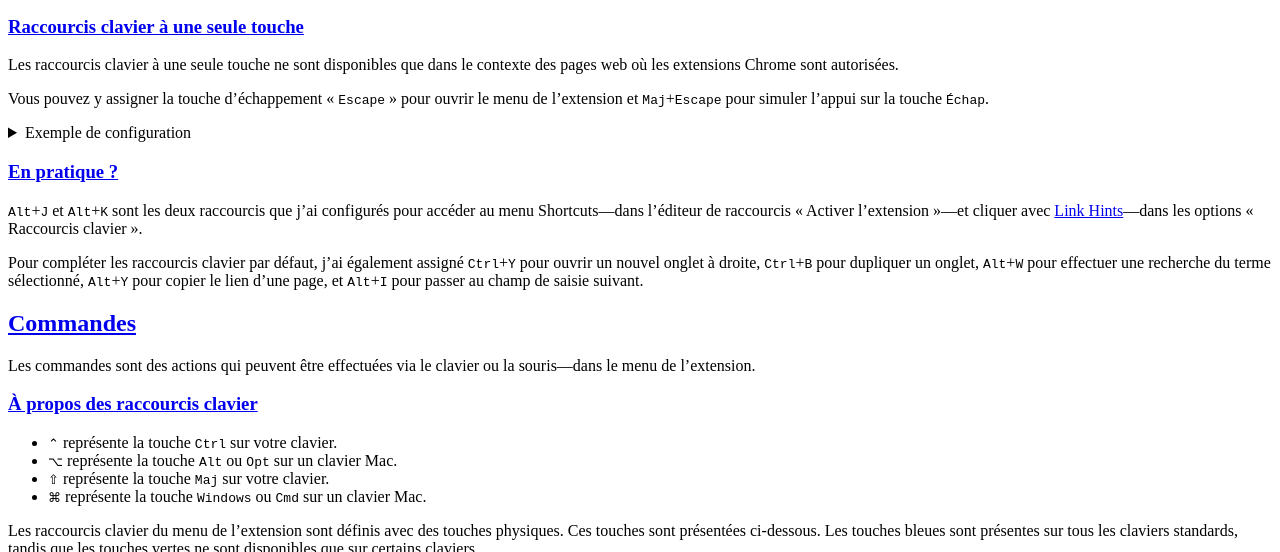
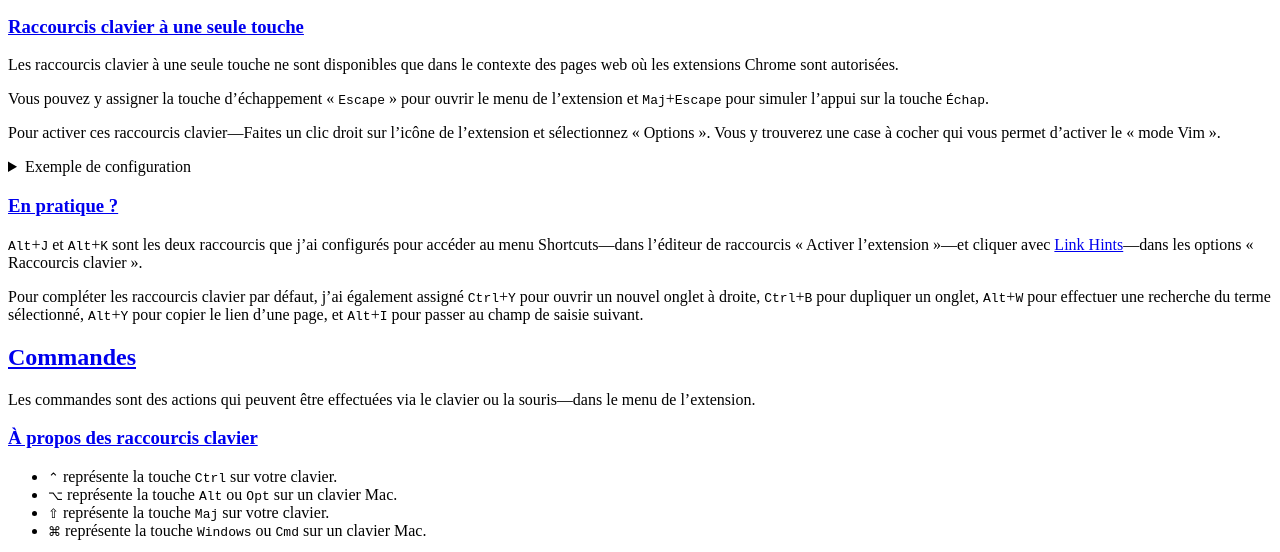
Before and after one commit to taupiqueur/chrome-shortcuts, a plain HTML site: page fr/manual.html in a window 1280 px wide. Shown: the part 1682-2234 px from the top of the page. Drawn offline with Linux system fonts and the light colour scheme.

Commit message:
Consolidate Vim mode

```diff
--- a/fr/manual.html
+++ b/fr/manual.html
@@ -684,6 +684,10 @@
             Vous pouvez y assigner la touche d’échappement « <kbd class="code">Escape</kbd> » pour ouvrir le menu de l’extension
             et <kbd>Maj</kbd>+<kbd class="code">Escape</kbd> pour simuler l’appui sur la touche <kbd>Échap</kbd>.
           </p>
+          <p>
+            Pour activer ces raccourcis clavier—Faites un clic droit sur l’icône de l’extension et sélectionnez « Options ».
+            Vous y trouverez une case à cocher qui vous permet d’activer le « mode Vim ».
+          </p>
           <details>
             <summary>Exemple de configuration</summary>
             <div class="code-block-container">
```
Also changed, not shown: manual.html (+4 -0 lines).
